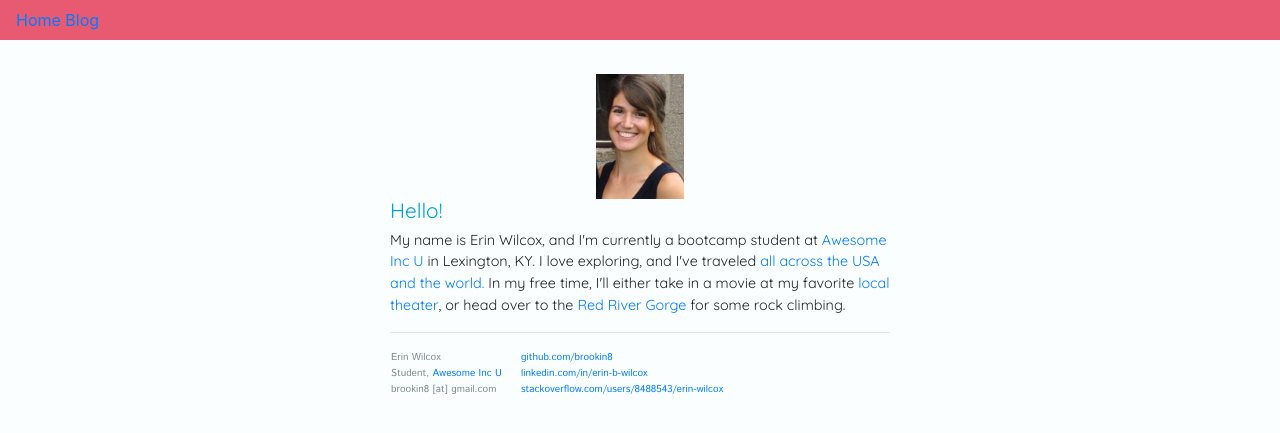
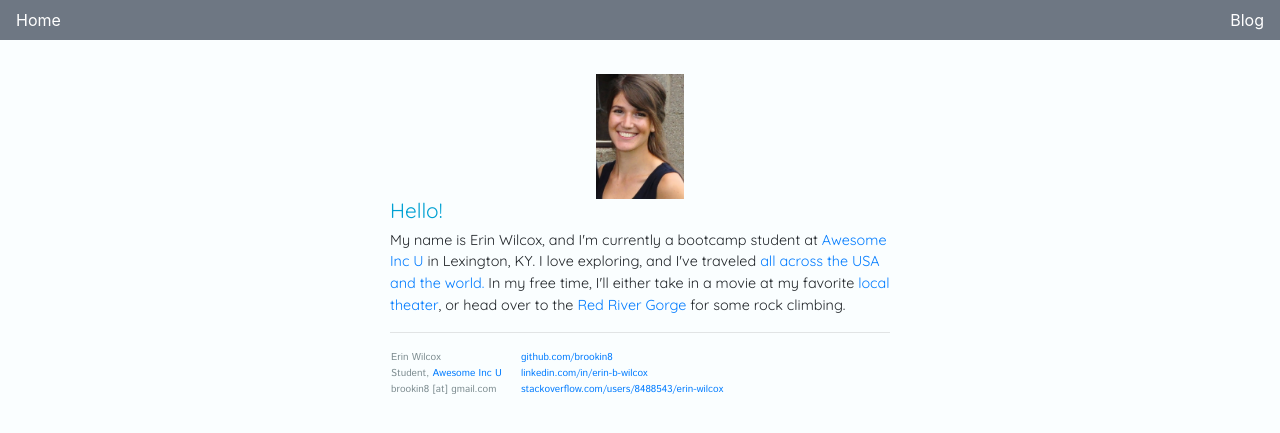
Before and after one commit to brookin8/brookin8.github.io, a Jekyll site: the page built from index.html, in a window 1280 px wide. Shown: the top 433 px of the page. Built offline with Jekyll 4.4.1, drawn with Linux system fonts in a browser that asks for light colours.

Commit message:
Change navbar color

```diff
--- a/_layouts/index.html
+++ b/_layouts/index.html
@@ -11,9 +11,9 @@
 		<link href="https://fonts.googleapis.com/css?family=Istok+Web|Quicksand" rel="stylesheet">
     </head>
     <body>
-        <nav class ="navbar fixed-top" style="background-color: #e85a71;">
-            <div class="text-white"><a class="extra" href="/">Home</a>
-            <a class="extra" href="/blog">Blog</a></div>
+        <nav class ="navbar fixed-top" style="background-color: #6E7783;">
+            <a class="extra" href="/" style="color:#ffffff;">Home</a>
+            <a class="extra" href="/blog" style="color:#ffffff;">Blog</a>
         </nav>
           {{ content }}
 
```
